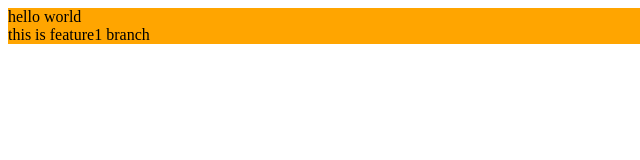
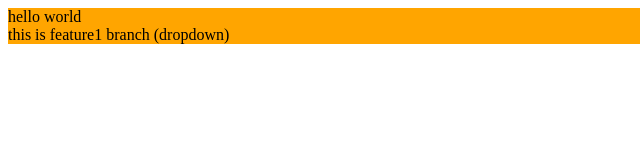
Before and after one commit to ShreyasPatil14/localtogit, a plain HTML site: page index.html in a window 1280 px wide. Shown: the full height of the page, 0-640 px from the left. Drawn offline with Linux system fonts and the light colour scheme.

```diff
--- a/index.html
+++ b/index.html
@@ -8,6 +8,6 @@
 </head>
 <body>
     <div>hello world</div>
-    <div>this is feature1 branch</div>
+    <div>this is feature1 branch (dropdown)</div>
 </body>
 </html>
```
